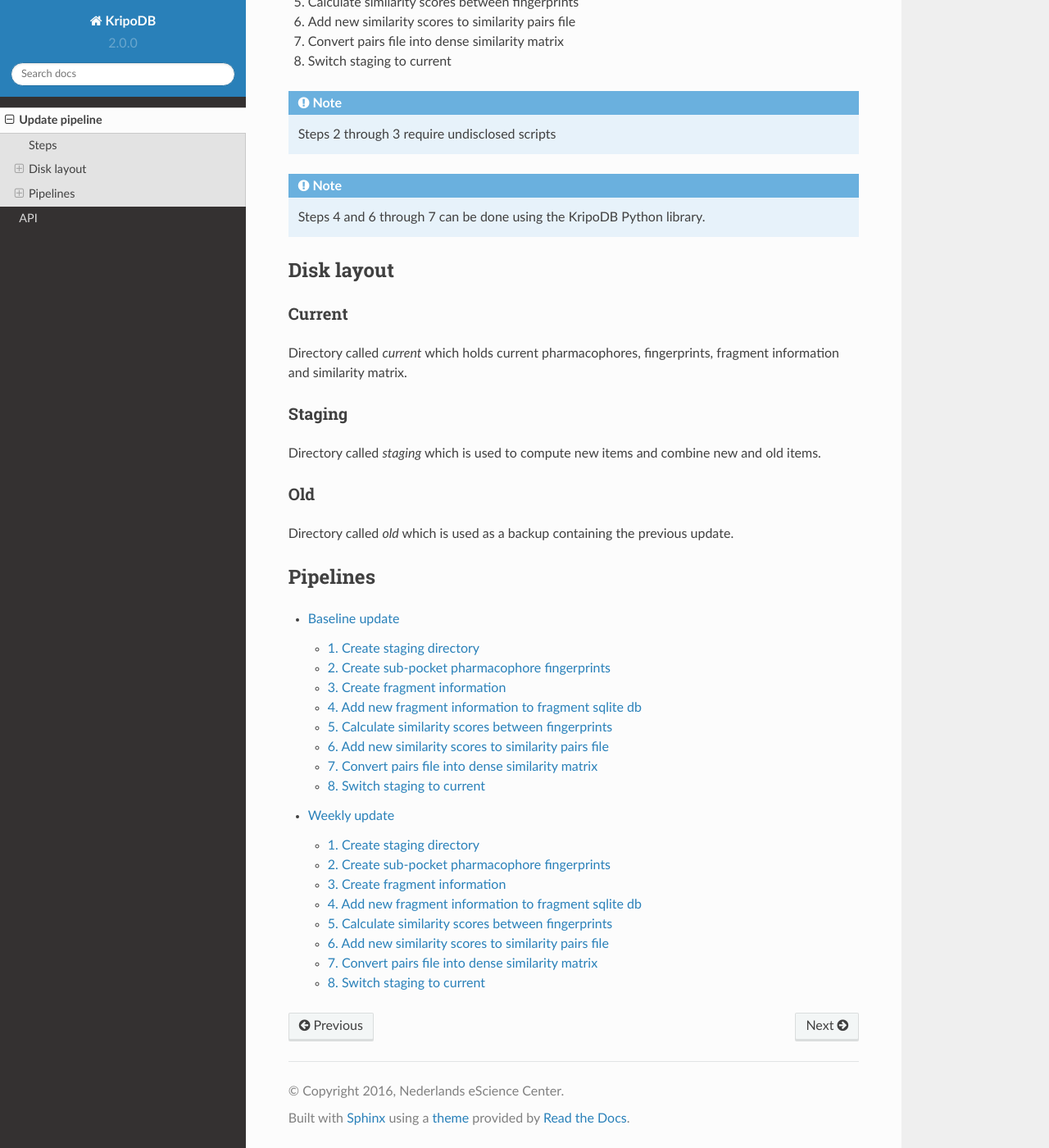
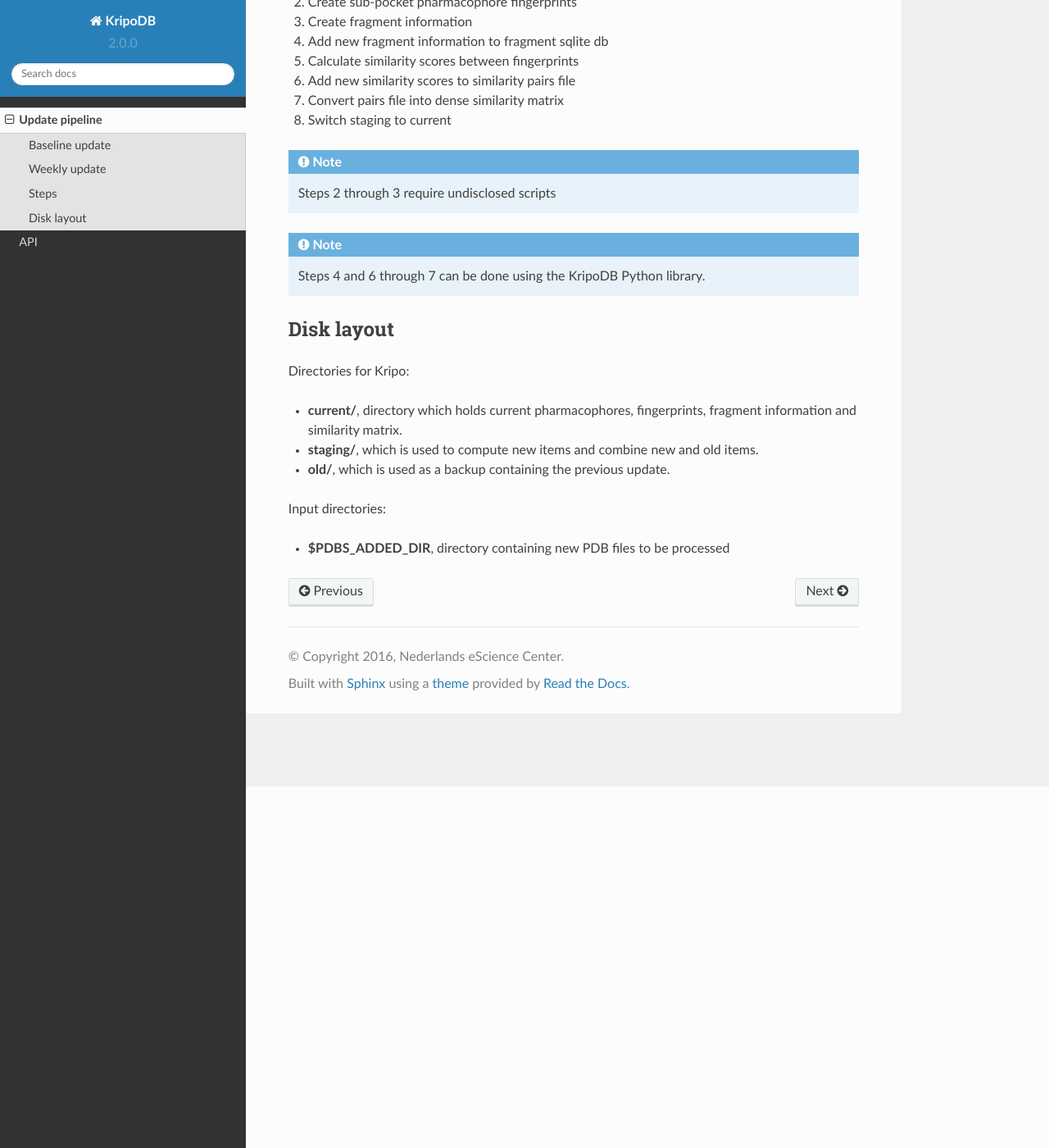
Before and after one commit to 3D-e-Chem/kripodb, a Sphinx documentation site: the page built from docs/data-update.rst, in a window 1280 px wide and 1400 px high, scrolled down 441 px. Shown: the whole window at 82% size. Built offline with Sphinx 7.4.7 and the Read the Docs theme 2.0.0, drawn with Linux system fonts in a browser that asks for light colours; some of the changed text lies outside the part shown.

Commit message:
Reformat disk layout section.

```diff
--- a/docs/baseline-update.rst
+++ b/docs/baseline-update.rst
@@ -18,7 +18,7 @@ Create a new directory::
 
 Use directory listing of new pdb files as input::
 
-  ls $NEW_PDBS_DIR | pdblist2fps_final_local.py
+  ls $PDBS_ADDED_DIR | pdblist2fps_final_local.py
 
 .. attention:: TODO Too slow when run on single cpu.
     Chunkify input, run in parallel and merge results
--- a/docs/data-update.rst
+++ b/docs/data-update.rst
@@ -24,26 +30,14 @@ Overview of steps involved in updating Kripo:
 Disk layout
 -----------
 
-Current
-^^^^^^^
+Directories for Kripo:
 
-Directory called `current` which holds current pharmacophores, fingerprints, fragment information and similarity matrix.
+* **current/**, directory which holds current pharmacophores, fingerprints, fragment information and similarity matrix.
+* **staging/**, which is used to compute new items and combine new and old items.
+* **old/**, which is used as a backup containing the previous update.
 
-Staging
-^^^^^^^
+Input directories:
 
-Directory called `staging` which is used to compute new items and combine new and old items.
+* **$PDBS_ADDED_DIR**, directory containing new PDB files to be processed
 
-Old
-^^^
-
-Directory called `old` which is used as a backup containing the previous update.
-
-Pipelines
----------
-
-.. toctree::
-    :maxdepth: 2
-
-    Baseline update <baseline-update.rst>
-    Weekly update <weekly-update.rst>
+.. note: TODO remove Kripo fragment/fingerprints of obsolete PDBs
--- a/docs/weekly-update.rst
+++ b/docs/weekly-update.rst
@@ -18,7 +18,7 @@ Create a new directory::
 
 Use directory listing of new pdb files as input::
 
-  ls $NEW_PDBS_DIR | pdblist2fps_final_local.py
+  ls $PDBS_ADDED_DIR | pdblist2fps_final_local.py
 
 3. Create fragment information
 ------------------------------
```
Also changed, not shown: other parts of docs/data-update.rst (+6 -0 lines).
